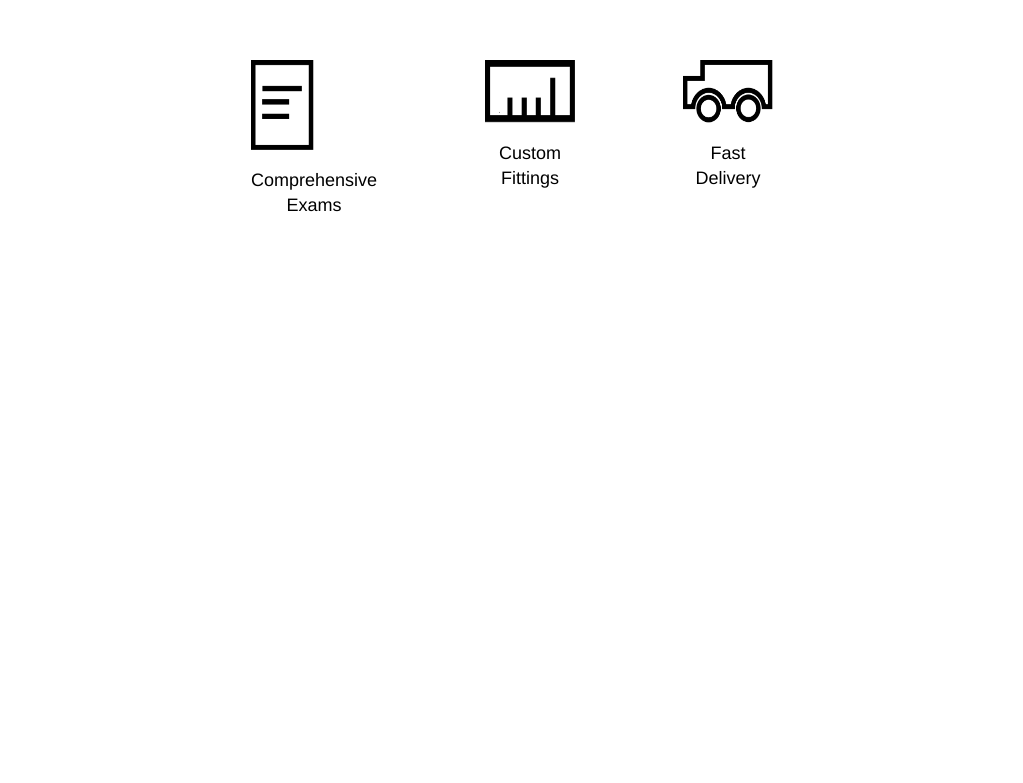
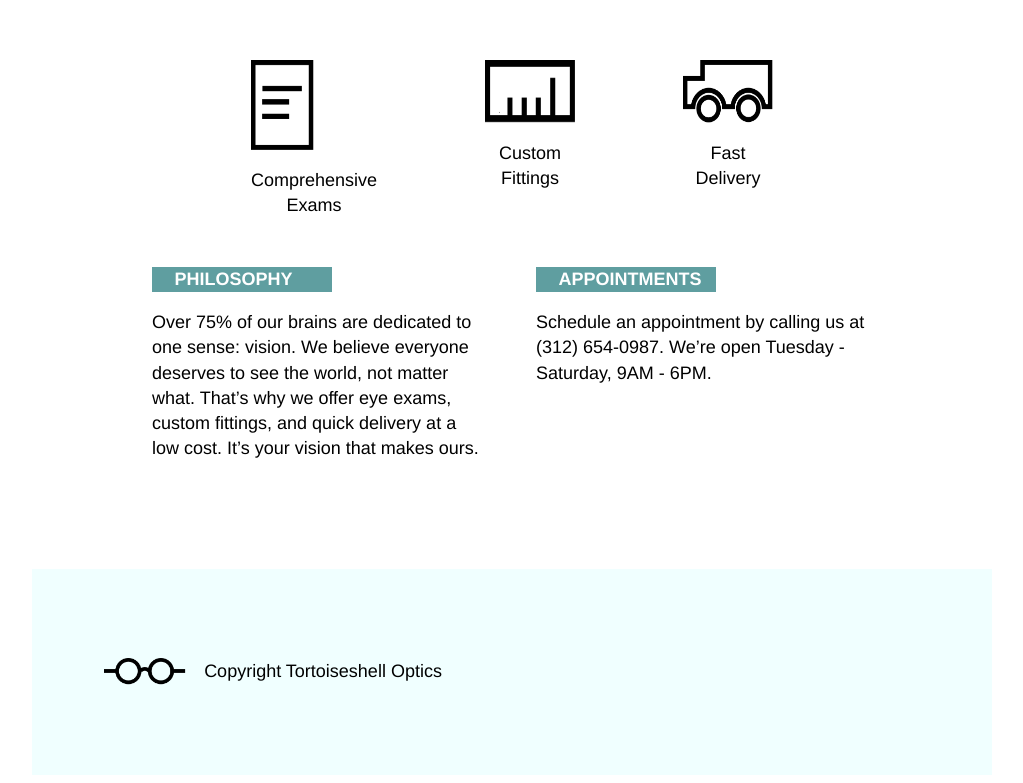
Before and after one commit to madtom85/tortoiseshell, a plain HTML site: page index.html in a window 1280 px wide. Shown: the part 542-1325 px from the top of the page, without its empty margins (136-1159 px from the left). Before the commit the page ends 800 px from the top, so only its background shows below. Drawn offline with Linux system fonts and the light colour scheme.

Commit message:
Created the desktop website

```diff
--- a/index.html
+++ b/index.html
@@ -61,5 +61,37 @@
 						</div>
 					</div>
 				</div>
+			</div>
+
+			<div class='about-us'>
+				<div class='philosophy'>
+					<div class='philosophy-header'>
+						<h4>PHILOSOPHY</h4>
+					</div>
+					<p>Over 75% of our brains are dedicated to one sense: vision. We believe everyone deserves to see the world, not matter what. That’s why we offer eye exams, custom fittings, and quick delivery at a low cost. It’s your vision that makes ours.</p>
+				</div>
+
+				<div class='appointment'>
+					<div class='appointment-header'>
+						<h4>APPOINTMENTS</h4>
+					</div>
+					<p>Schedule an appointment by calling us at (312) 654-0987. We’re open Tuesday - Saturday, 9AM - 6PM.</p>
+				</div>
+			</div>
+
+			<div id='footer'>
+				<div class='footer-container'>
+					<div class='footer-items'>
+						<div class='logo-black'>
+							<img src='./resources/images/logo-black.png' />
+						</div>
+						<div class='copyright'>
+							<p>Copyright Tortoiseshell Optics</p>
+						</div>
+					</div>
+				</div>
+			</div>
+		</div>
+	</div>
 </body>
 </html>
--- a/resources/css/styles.css
+++ b/resources/css/styles.css
@@ -82,7 +82,6 @@ body{
 /* Content Section */
 
 #content{
-	margin-top: 3rem;
 	width: 100%;
 	height: auto;
 	display: flex;
@@ -90,6 +89,7 @@ body{
 }
 
 .process{
+	margin: 3rem 0;
 	width: 960px;
 	height: 8rem;
 }
@@ -140,3 +140,88 @@ body{
 .delivery p{
 	text-align: center;
 }
+
+.about-us{
+	display: flex;
+	width: 960px;
+	justify-content: center
+}
+
+.philosophy{
+	width: 35%;
+	margin-right: 2.5%;
+}
+
+.philosophy-header{
+	background-color: cadetblue;
+	margin-bottom: 1rem;
+	width: 10rem;
+}
+
+.philosophy-header h4{
+	color: #fff;
+	font-size: 1rem;
+	font-weight: bold;
+	margin: 0.5rem 0 0.5rem 1.25rem;
+}
+
+.appointment{
+	width: 35%;
+	margin-left: 2.5%;
+}
+
+.appointment-header{
+	background-color: cadetblue;
+	margin-bottom: 1rem;
+	width: 10rem;
+}
+
+
+.appointment-header h4{
+	font-size: 1rem;
+	font-weight: bold;
+	color: #fff;
+	margin: 0.5rem 0 0.5rem 1.25rem;
+}
+
+/* Footer Section */
+
+#footer{
+	display: flex;
+	justify-content: center;
+	width: 100%;
+	height: auto;
+	margin-top: 5rem;
+}
+
+.footer-container{
+	width: 960px;
+	background-color: azure;
+	display: flex;
+	flex-direction: row;
+}
+
+.footer-items{
+	display: inline-flex;
+	flex-direction: row;
+	justify-content: flex-start;
+	align-items: center;
+	margin: 4rem 0 4rem 4rem;
+
+}
+
+.logo-black{
+	display: flex;
+	align-items: center;
+}
+
+.logo-black img{
+	height: 1.5rem;
+	margin-right: 1rem;
+
+}
+
+.copyright{
+	display: flex;
+	align-items: center;
+}
```
